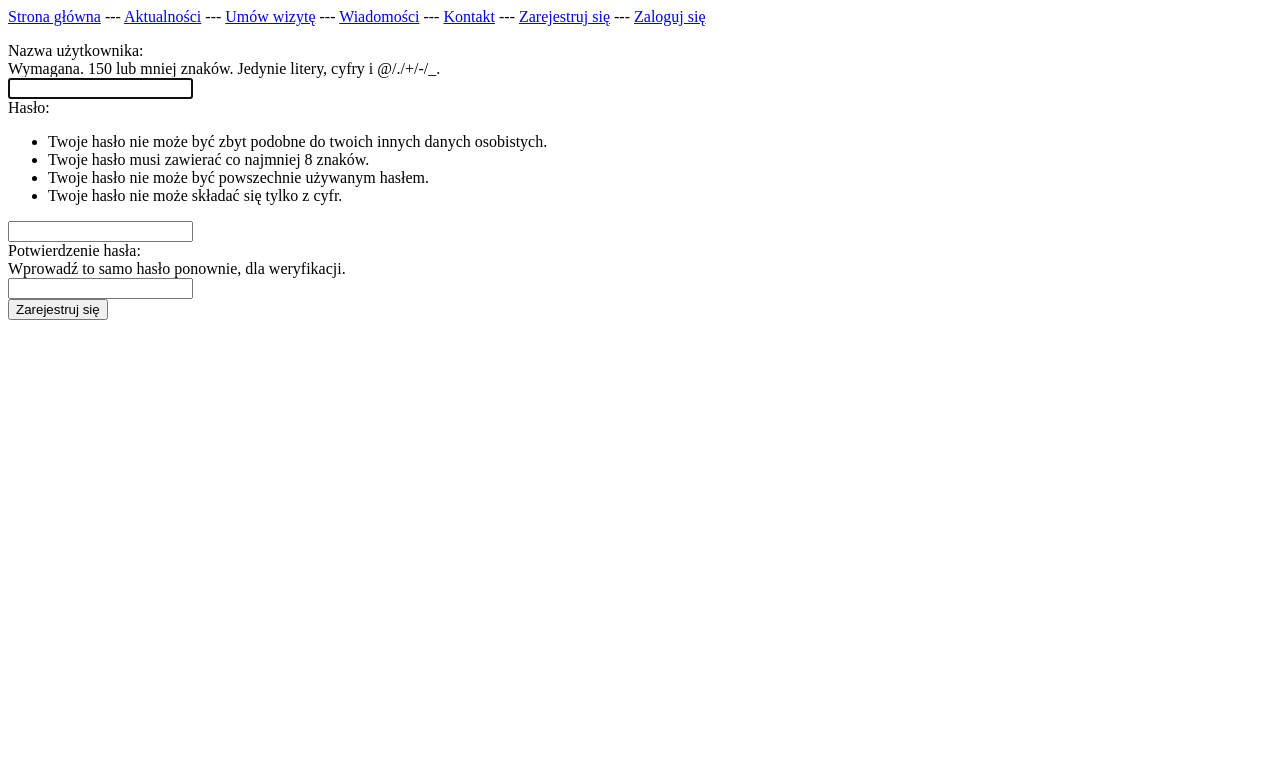
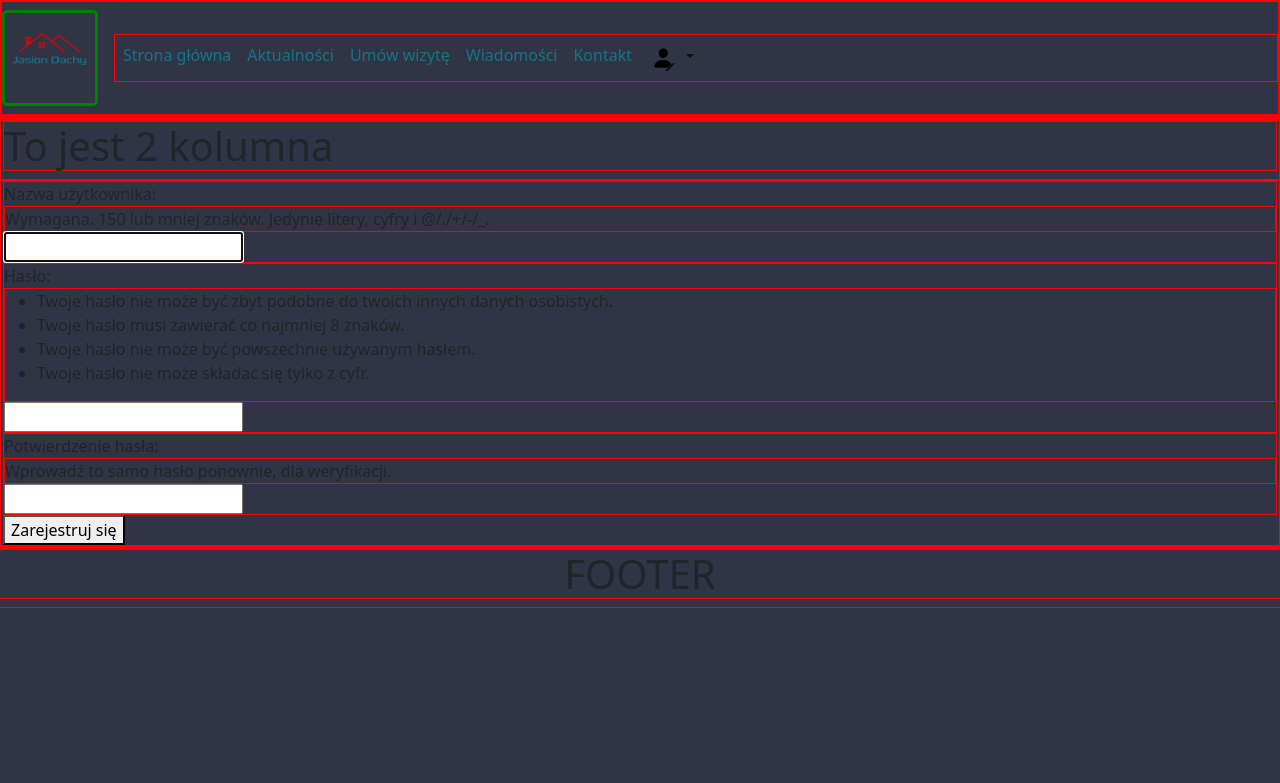
Before and after one commit to wojtekjurkowicz/budowlanka_v2, a Django app: page /accounts/register/ in a window 1280 px wide. Shown: the top 783 px of the page. Run offline with Django 5.2, Linux system fonts and the light colour scheme; some libraries are stand-ins or nearby versions.

Commit message:
poprawiony base.html przez wujasa

```diff
--- a/mainapp/templates/mainapp/base.html
+++ b/mainapp/templates/mainapp/base.html
@@ -1,20 +1,100 @@
-<p>
-    <a href="{% url 'budowlanka_project:index' %}">Strona główna</a> ---
-    <a href="{% url 'budowlanka_project:blog' %}">Aktualności</a> ---
-    <a href="{% url 'budowlanka_project:appointment' %}">Umów wizytę</a> ---
-    <a href="{% url 'budowlanka_project:message' %}">Wiadomości</a> ---
-    <a href="{% url 'budowlanka_project:contact' %}">Kontakt</a> ---
-    {% if user.is_authenticated %}
-        Witaj, {{ user.username }}.
-        <hr />
-        <form action="{% url 'accounts:logout' %}" method='post'>
-            {% csrf_token %}
-            <button name="submit">Wyloguj się</button>
-        </form>
-    {% else %}
-        <a href="{% url 'accounts:register' %}">Zarejestruj się</a> ---
-        <a href="{% url 'accounts:login' %}">Zaloguj się</a>
-    {% endif %}
-</p>
+<!doctype html>
+<!-- blue: #127586 border: #1a6374
+     red: #bf0c0c border: 632935
+     grey: #313445 border: 2e4050-->
+<html lang="en">
+<head>
+    <meta charset="UTF-8">
+    <meta name="viewport" content="width=device-width, user-scalable=no, initial-scale=1.0, maximum-scale=1.0, minimum-scale=1.0">
+    <meta http-equiv="X-UA-Compatible" content="ie=edge">
+    <title>Jasion Dachy</title>
+        {% load django_bootstrap5 %}
+        {% bootstrap_css %}
+        {% bootstrap_javascript %}
+        {% load static %}
+    <style>
+        div,h1
+        {
+            border: 1px red solid;
+        }
+        a
+        {
+            border: 3px green solid;
+            border-radius: 5px;
+            padding: 5px;
+            font-size: 15pt;
+            color: #127586;
+        }
+        .text-blue,p
+        {
+            color: #127586;
+            background-color: #313445;
+        }
+        body
+        {
+            background-color: #313445;
+        }
+    </style>
+</head>
+<body>
+    <div class = "container-fluid container-md-10">
+        <div class = "row">
+               <nav class="navbar navbar-expand-lg ">
+                     <a class="navbar-brand" href="#"><img class="img-responsive rounded-circle" src="{% static 'mainapp/logo.jpg' %}" alt="Logo" style="max-height: 80px;"></a>
+                    <button class="navbar-toggler" type="button" data-toggle="collapse" data-target="#navbarNav" aria-controls="navbarNav" aria-expanded="false" aria-label="Toggle navigation">
+                        <span class="navbar-toggler-icon"></span>
+                    </button>
+                    <div class="collapse navbar-collapse" id="navbarNav">
+                        <ul class="navbar-nav ">
+                            <li class="nav-item active"><a class="nav-link text-blue" href="{% url 'budowlanka_project:index' %}">Strona główna</a></li>
+                            <li class="nav-item"><a class="nav-link text-blue" href="{% url 'budowlanka_project:blog' %}">Aktualności</a></li>
+                            <li class="nav-item"><a class="nav-link text-blue" href="{% url 'budowlanka_project:appointment' %}">Umów wizytę</a></li>
+                            <li class="nav-item"><a class="nav-link text-blue" href="{% url 'budowlanka_project:message' %}">Wiadomości</a></li>
+                            <li class="nav-item"><a class="nav-link text-blue" href="{% url 'budowlanka_project:contact' %}">Kontakt</a></li>
+                            <li class="nav-item dropdown">
+                                <a class="nav-link dropdown-toggle" href="#" id="navbarDropdown" role="button" data-toggle="dropdown" aria-haspopup="true" aria-expanded="false">
+                                    <img src="{% static 'mainapp/rejestracja.png' %}" alt="Ikona" style="max-height: 30px;">
+                                </a>
+                                <div class="dropdown-menu" aria-labelledby="navbarDropdown">
+                                    {% if user.is_authenticated %}
+                                    <p class="dropdown-item text-blue">Witaj, {{ user.username }}.</p>
+                                    <a class="dropdown-item text-blue" href="{% url 'accounts:logout' %}">Wyloguj</a>
 
-{% block content %}{% endblock content %}
+                                    {% else %}
+
+                                    <a class="dropdown-item text-blue" href="{% url 'accounts:login' %}">Zaloguj się</a>
+                                    <a class="dropdown-item text-blue" href="{% url 'accounts:register' %}">Zarejestruj się</a>
+
+                                    {% endif %}
+                                </div>
+
+                        </ul>
+                    </div>
+                </nav>
+        </div>
+        </div>
+        <div class = "container-xxl-12 container-md-8">
+            <div class="row">
+                 {% block content3 %}{% endblock content3 %}
+            </div>
+            <div class="row">
+                <div class="col-xxl-4 order-xxl-last col-md-12 order-md-first">
+                    <h1>To jest 2 kolumna</h1>
+
+                </div>
+                <div class="col-xxl-8 order-xxl-first col-md-12 order-md-last">
+                    {% block content %}{% endblock content %}
+                </div>
+            </div>
+        </div>
+    <div class="row">
+        <h1 class="col-sm-12 text-center">FOOTER</h1>
+
+
+    </div>
+    <script src="https://code.jquery.com/jquery-3.5.1.slim.min.js"></script>
+    <script src="https://cdn.jsdelivr.net/npm/@popperjs/core@2.9.2/dist/umd/popper.min.js"></script>
+    <script src="https://maxcdn.bootstrapcdn.com/bootstrap/4.5.2/js/bootstrap.min.js"></script>
+
+    </body>
+</html>
```
Also changed, not shown: mainapp/static/mainapp/logo.jpg (added), mainapp/static/mainapp/rejestracja.png (added).
